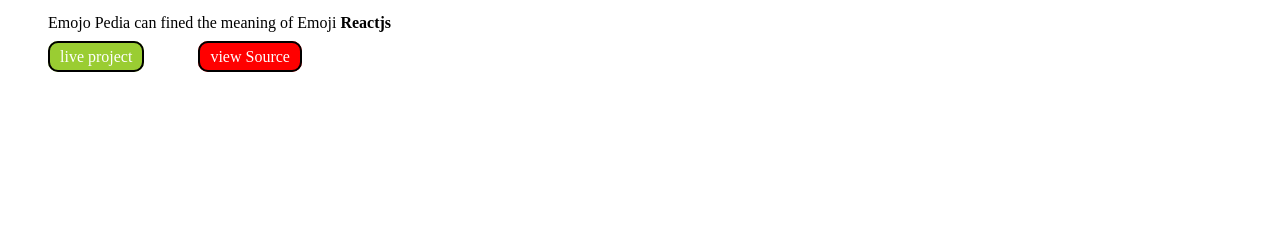
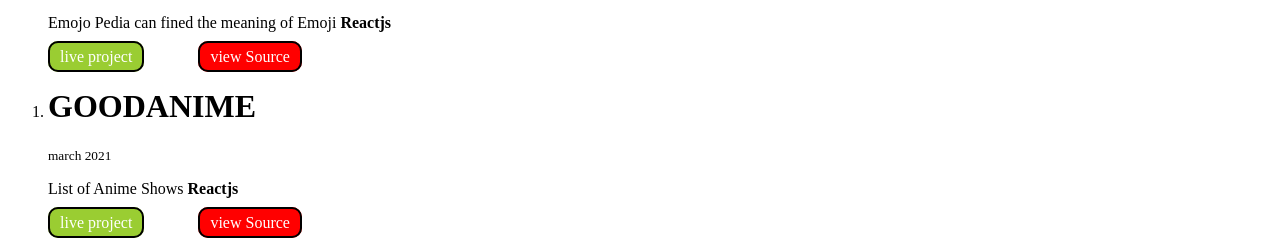
Before and after one commit to vivekvermad7/webD, a plain HTML site: page projects.html in a window 1280 px wide. Shown: the part 727-975 px from the top of the page. Before the commit the page ends 809 px from the top, so only its background shows below. Drawn offline with Linux system fonts and the light colour scheme.

Commit message:
add 3rd project

```diff
--- a/projects.html
+++ b/projects.html
@@ -42,6 +42,13 @@
             <a href="https://qu52t.csb.app/" class="primary-link" >live project</a>
             <a href="https://codesandbox.io/s/immutable-leftpad-qu52t?file=/src/App.js" class="secondary-link" >view Source</a>
         </li>
+        <li>
+            <h1>GOODANIME</h1>
+            <small>march 2021</small>
+            <p>List of Anime Shows <strong>Reactjs</strong></p>
+            <a href="https://evrgq.csb.app/" class="primary-link" >live project</a>
+            <a href="https://codesandbox.io/s/inspiring-ives-evrgq?file=/src/App.js:64-2658" class="secondary-link" >view Source</a>
+        </li>
     </ol>
 
 </body>
```
